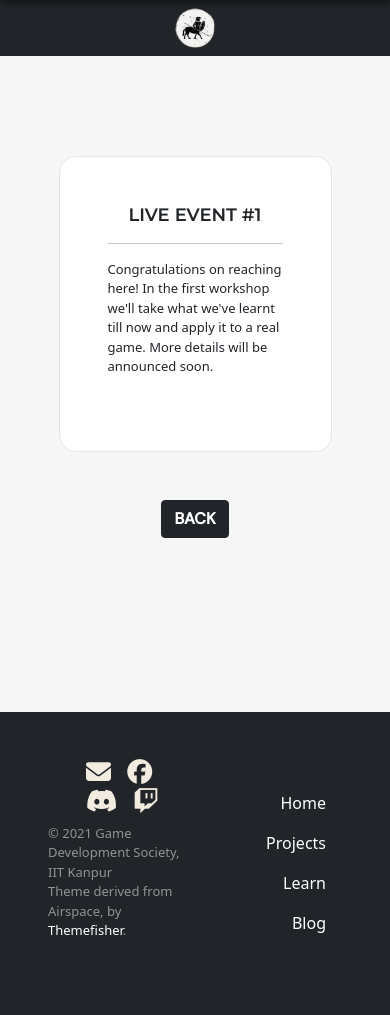
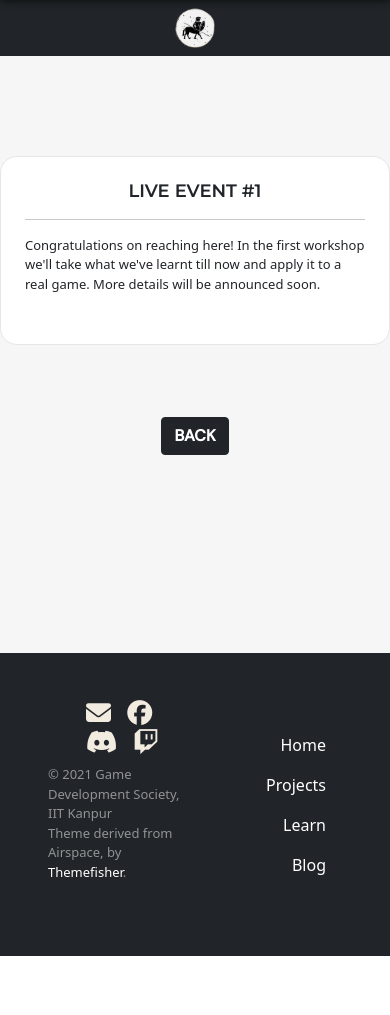
Before and after one commit to studiocentauri/studiocentauri.github.io, a Jekyll site: the page built from learn/skills/live-event.html, in a window 390 px wide. Built offline with Jekyll 4.4.1, drawn with Linux system fonts in a browser that asks for light colours; nearby versions of some CDN libraries; some web fonts are replaced; comment, search, counter and statistics services are not loaded; after the commit the page ends 956 px from its top, so only the background shows below that.

Commit message:
Fixed #23 Issue (#27)
Increased article width on mobiles to make it readable

```diff
--- a/css/style.css
+++ b/css/style.css
@@ -274,4 +274,11 @@ div.character-bg {
    position:relative;
    left:-20px;
  }
+ section#intro {
+  width:100%;
+  margin:inherit;
+ }
+ section#intro > div {
+  padding:1.5rem !important;
+ }
 }
```
